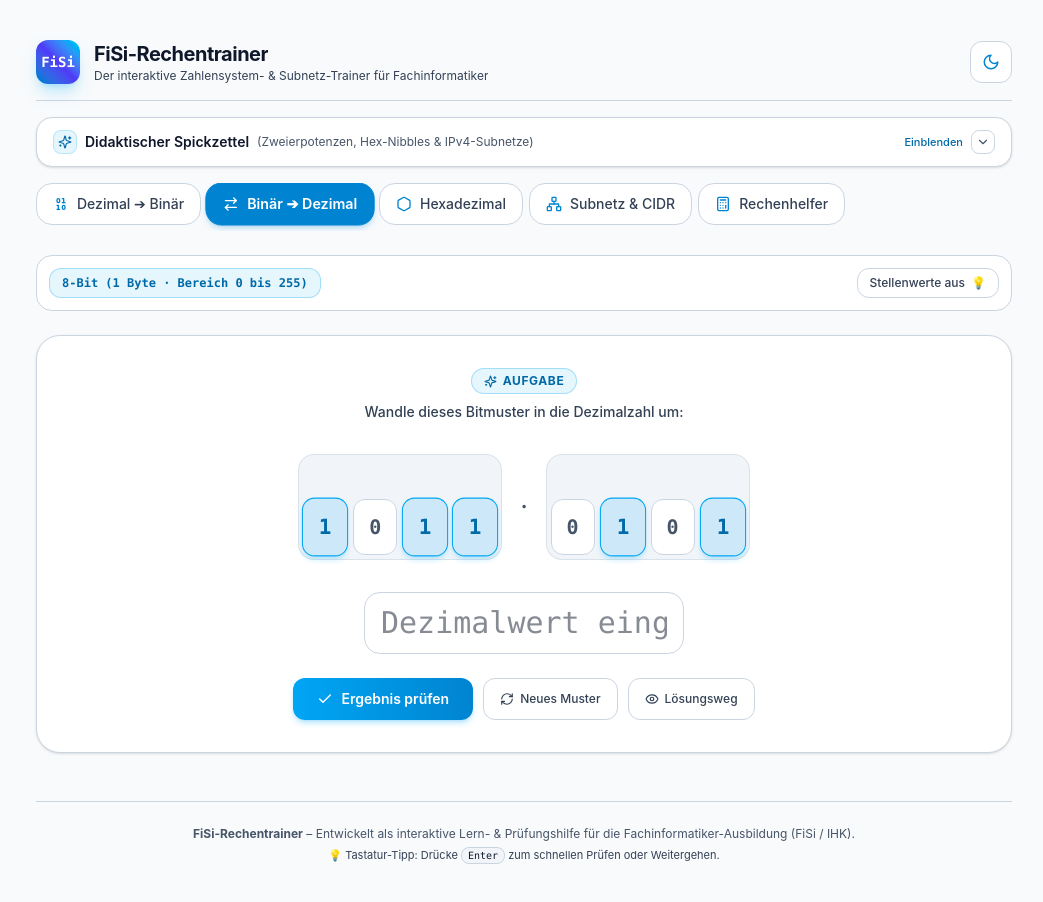
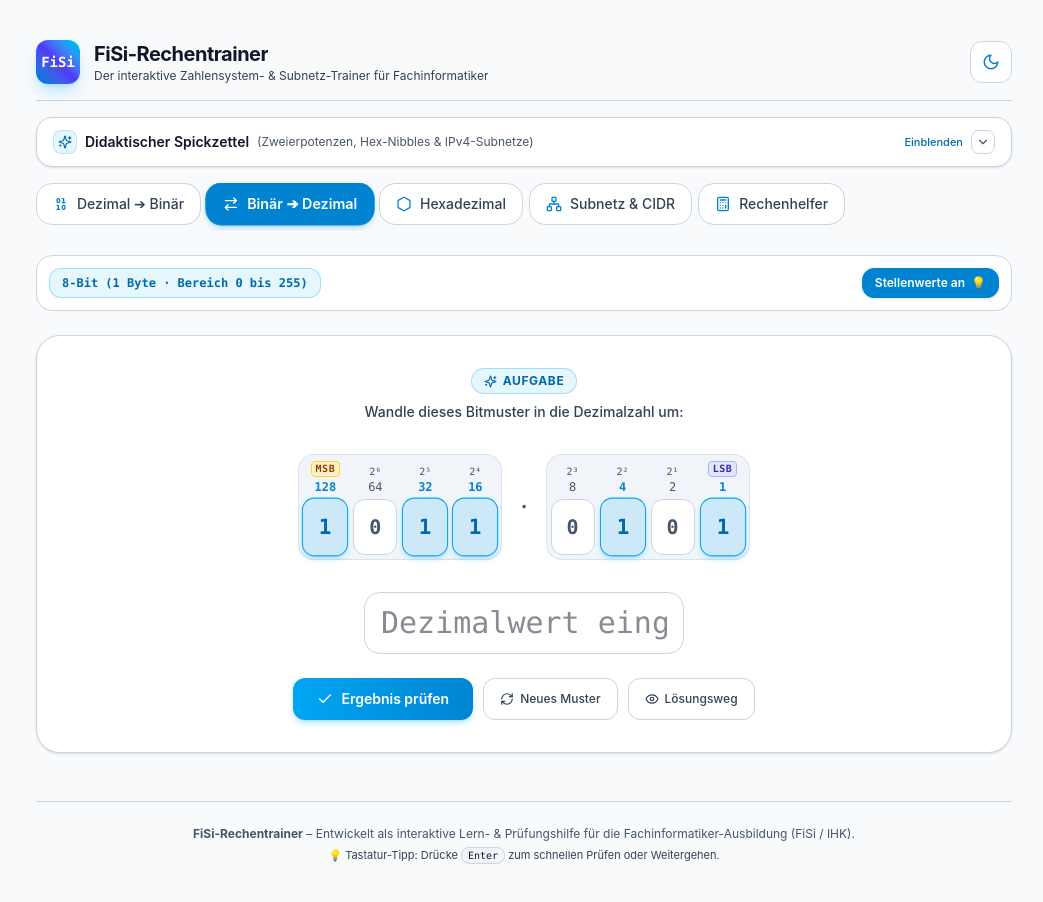
Before and after one commit to osnahub/fisi-rechentrainer, a Next.js app: page / in a window 1280 px wide. Both pictures are taken after a click on the button "Binär ➔ Dezimal". Shown: the top 902 px of the page, without its empty margins (116-1159 px from the left). Built offline with nearby package versions, Linux system fonts and the light colour scheme.

Commit message:
feat(bintodec): set showPowersHelper default to true

```diff
--- a/src/components/modules/BinToDecModule.tsx
+++ b/src/components/modules/BinToDecModule.tsx
@@ -17,7 +17,7 @@ export function BinToDecModule({
   onStreakUpdate,
 }: BinToDecModuleProps) {
   const [targetBinary, setTargetBinary] = useState<string>("00000000");
-  const [showPowersHelper, setShowPowersHelper] = useState<boolean>(false);
+  const [showPowersHelper, setShowPowersHelper] = useState<boolean>(true);
   const [userDecInput, setUserDecInput] = useState<string>("");
   const [feedback, setFeedback] = useState<{ isCorrect: boolean; message: string } | null>(null);
   const [showSolution, setShowSolution] = useState<boolean>(false);
```
